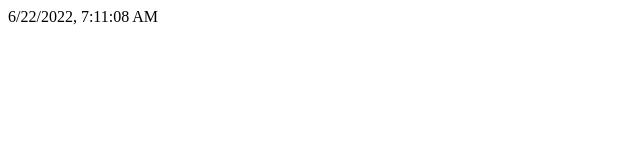
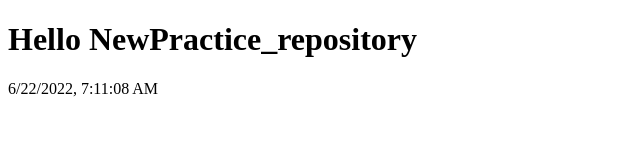
Before and after one commit to tomoya-m0422/NewPractice_repository, a plain HTML site: page index.html in a window 1280 px wide. Shown: the whole page, without its empty margins (0-640 px from the left). Drawn offline with Linux system fonts and the light colour scheme.

Commit message:
Update index.html

```diff
--- a/index.html
+++ b/index.html
@@ -12,6 +12,7 @@ window.onload = function() {
 </script>
 </head>
 <body>
+  <h1>Hello NewPractice_repository</h1>
 <div id="T1"></div>
 </body>
 </html>
```
